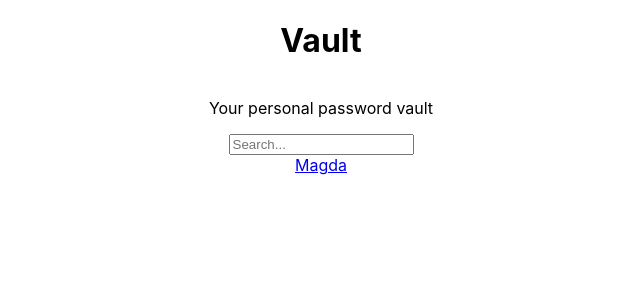
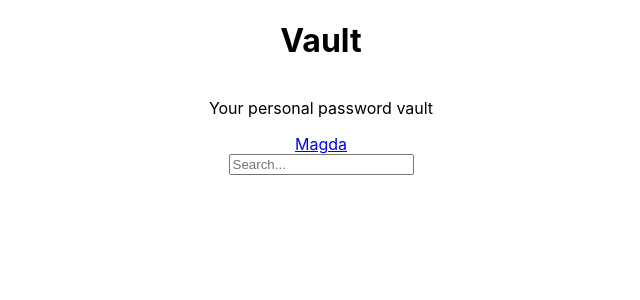
Before and after one commit to MagdaBer/vault, a React (Vite) app: page / in a window 1280 px wide. Shown: the top 300 px of the page, without its empty margins (319-959 px from the left). Built offline with nearby package versions, Linux system fonts and the light colour scheme.

Commit message:
✨  Implement useEffect to fetch data from backend

```diff
--- a/src/app/pages/Dashboard/Dashboard.tsx
+++ b/src/app/pages/Dashboard/Dashboard.tsx
@@ -1,14 +1,30 @@
-import React from 'react';
+import React, { useState, useEffect } from 'react';
 import { Link } from 'react-router-dom';
+import type { Credential } from '../../../types';
 import styles from './Dashboard.module.css';
 
 export default function Dashboard(): JSX.Element {
+  const [credentials, setCredentials] = useState<Credential[]>([]);
+
+  useEffect(() => {
+    async function fetchCredentials() {
+      const response = await fetch(`/api/credentials/`, {
+        headers: { Authorization: 'supersecretkey' },
+      });
+      const credentials = await response.json();
+      setCredentials(credentials);
+    }
+    fetchCredentials;
+  }, []);
+
   return (
     <main className={styles.container}>
       <h1>Vault</h1>
       <p>Your personal password vault</p>
+      <Link to="password/Magda">Magda</Link>
       <input className={styles.input} type="text" placeholder="Search..." />
-      <Link to="/Magda">Magda</Link>
+      {credentials &&
+        credentials.forEach((credential) => console.log(credential))}
     </main>
   );
 }
```
